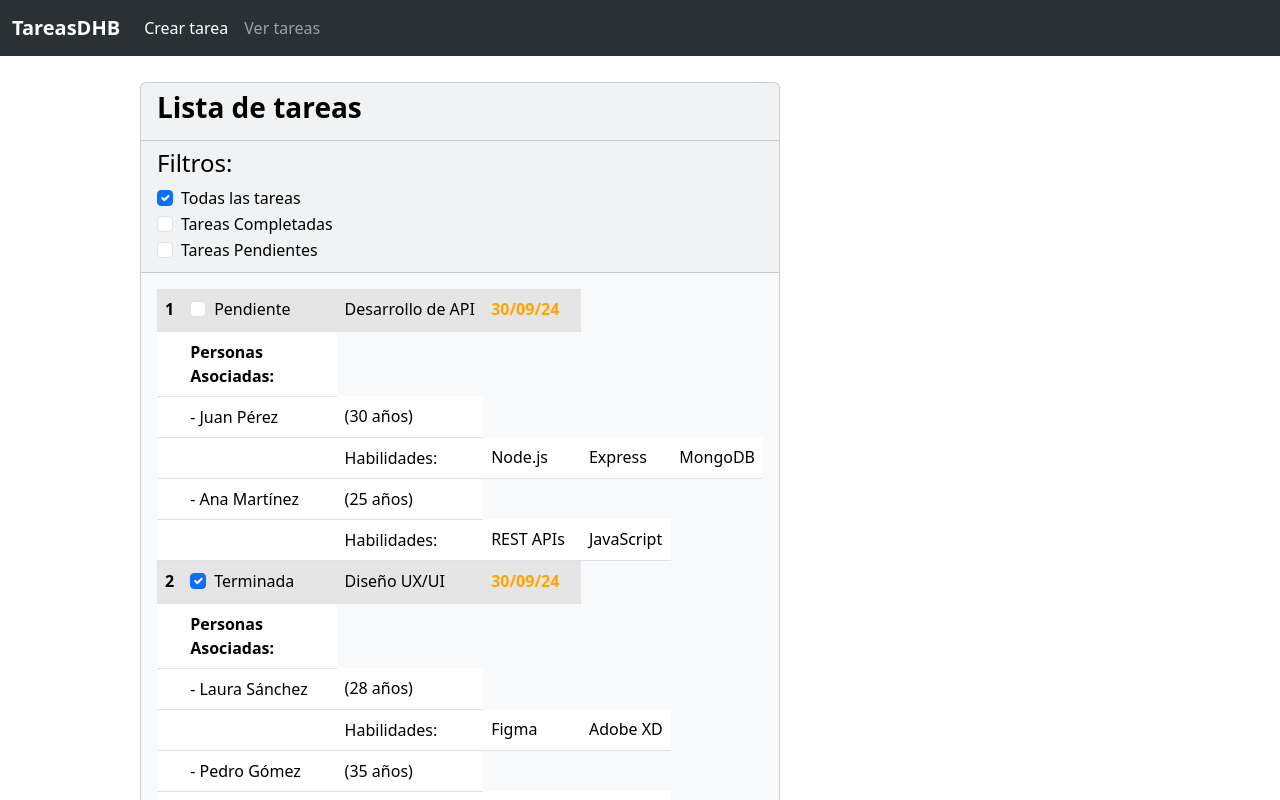
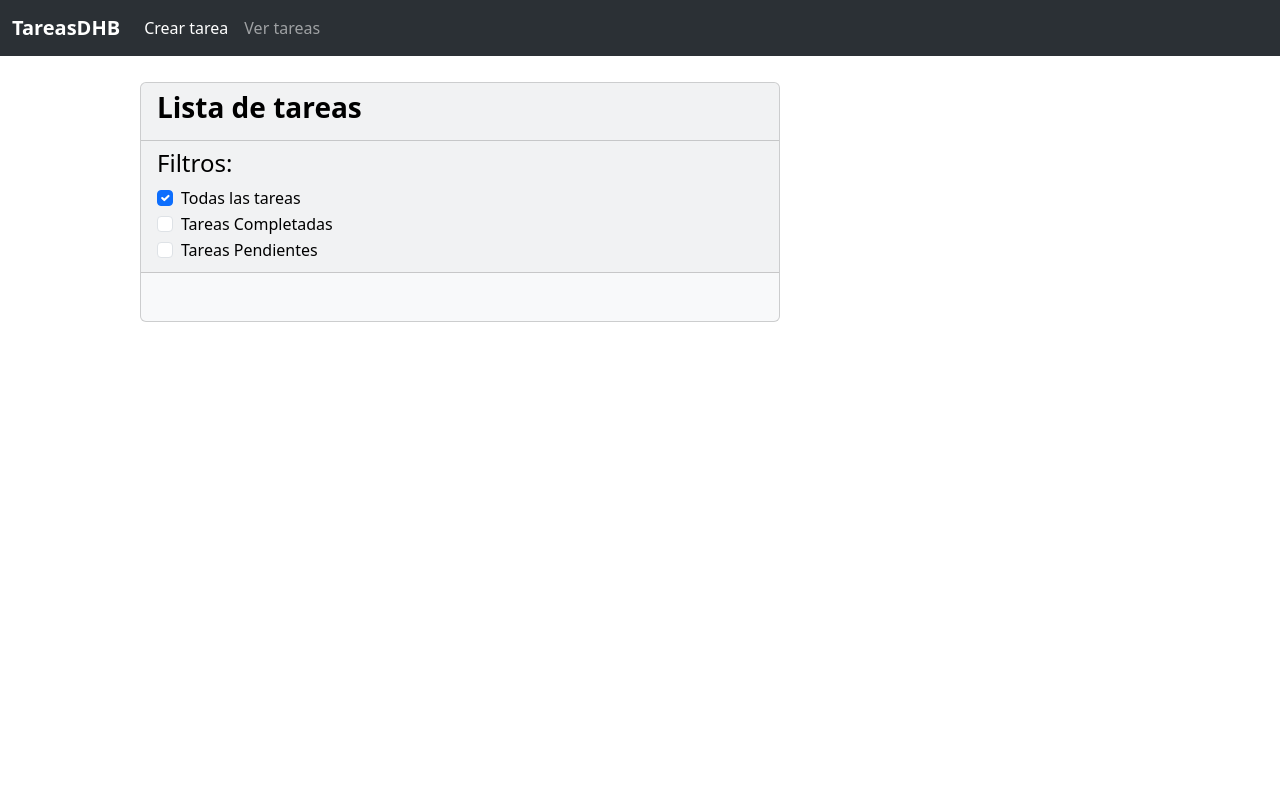
Before and after one commit to davidhb7/pruebaTareas, an Angular app: page /listar-tareas in a window 1280 px wide. Shown: the top 800 px of the page. Built offline with nearby package versions, Linux system fonts and the light colour scheme.

Commit message:
Funcionalidades principales

```diff
--- a/src/app/components/crear-tarea/crear-tarea.component.ts
+++ b/src/app/components/crear-tarea/crear-tarea.component.ts
@@ -2,6 +2,7 @@ import { Component, OnInit } from '@angular/core';
 import { FormBuilder, FormGroup, FormsModule, ReactiveFormsModule, Validators, FormArray, FormControl, AbstractControl } from '@angular/forms';
 import { ITarea } from '../../core/interfaces/ITarea';
 import { CommonModule } from '@angular/common';
+import { ServicioTareasService } from './../../core/services/servicio-tareas.service';
 
 @Component({
   selector: 'app-crear-tarea',
@@ -49,7 +50,8 @@ export class CrearTareaComponent implements OnInit{
   public nuevaHabilidad: FormControl = new FormControl('', Validators.required );
 
   constructor(
-    private fb: FormBuilder
+    private fb: FormBuilder,
+    private tareasServiceService: ServicioTareasService
   ){ }
 
   ngOnInit(): void {
@@ -138,13 +140,15 @@ export class CrearTareaComponent implements OnInit{
 
   guardarTarea() : void {
     const bodyRequest: ITarea = {
-      id:4,
+      id:this.tareasServiceService.arrayTareas.length+1,
       nombreTarea: this.formGroupTareas.get('nombreTarea')?.value || undefined ,
       fechaLimite: this.formGroupTareas.get('fechaTarea')?.value || undefined ,
       estado:false,
       personas: this.arrayPersonas
     }
     console.log(this.arrayPersonas)
+
+    this.tareasServiceService.agregarTarea = bodyRequest;
     this.arrayPersonas=[];
     this.formGroupTareas.reset();
     console.log(bodyRequest);
@@ -179,8 +183,8 @@ export class CrearTareaComponent implements OnInit{
     }
     else{
       return true;
-    }
-  }
+    }
+  }
 
 
 
--- a/src/app/components/lista-tareas/lista-tareas.component.html
+++ b/src/app/components/lista-tareas/lista-tareas.component.html
@@ -49,10 +49,11 @@
   <div class="card-body">
     <table class="table">
       <tbody>
+
         <!-- Recorrer tareas filtradas -->
         <ng-container *ngFor="let tarea of tareasFiltradas; index as i">
           <tr class="table-active">
-            <th scope="row">{{i + 1}}</th>
+            <th scope="row">{{ tarea.id }}</th>
 
             <td>
               <!-- Checkbox con estilo Bootstrap -->
@@ -68,12 +69,12 @@
             <td style="color: orange;"><strong>{{ tarea.fechaLimite }}</strong></td>
           </tr>
 
+          <!-- Mostrar personas asociadas -->
           <tr>
             <th scope="row"></th>
             <td><strong>Personas Asociadas:</strong></td>
           </tr>
 
-          <!-- Recorrer personas dentro de cada tarea -->
           <ng-container *ngFor="let persona of tarea.personas; index as i">
             <tr>
               <th scope="row"></th>
@@ -88,6 +89,7 @@
             </tr>
           </ng-container>
         </ng-container>
+
       </tbody>
     </table>
   </div>
--- a/src/app/components/lista-tareas/lista-tareas.component.ts
+++ b/src/app/components/lista-tareas/lista-tareas.component.ts
@@ -1,48 +1,18 @@
-import { Component } from '@angular/core';
+import { Component, OnInit } from '@angular/core';
 import { BehaviorSubject } from 'rxjs';
 import { ITarea } from '../../core/interfaces/ITarea';
+import { ServicioTareasService } from './../../core/services/servicio-tareas.service';
 
 @Component({
   selector: 'app-lista-tareas',
   templateUrl: './lista-tareas.component.html',
   styleUrls: ['./lista-tareas.component.css']
 })
-export class ListaTareasComponent {
+export class ListaTareasComponent implements OnInit {
 
-  tareas: ITarea[] = [
-    {
-      id: 1,
-      nombreTarea: 'Desarrollo de API',
-      fechaLimite: '30/09/24',
-      estado: false,
-      personas: [
-        { nombreCompleto: 'Juan Pérez', edad: 30, habilidades: ['Node.js', 'Express', 'MongoDB'] },
-        { nombreCompleto: 'Ana Martínez', edad: 25, habilidades: ['REST APIs', 'JavaScript'] },
-      ],
-    },
-    {
-      id: 2,
-      nombreTarea: 'Diseño UX/UI',
-      fechaLimite: '30/09/24',
-      estado: true,
-      personas: [
-        { nombreCompleto: 'Laura Sánchez', edad: 28, habilidades: ['Figma', 'Adobe XD'] },
-        { nombreCompleto: 'Pedro Gómez', edad: 35, habilidades: ['Photoshop', 'Illustrator'] },
-      ],
-    },
-    {
-      id: 3,
-      nombreTarea: 'Pruebas de Software',
-      fechaLimite: '30/09/24',
-      estado: false,
-      personas: [
-        { nombreCompleto: 'Carlos Ruiz', edad: 27, habilidades: ['Cypress', 'Selenium'] },
-        { nombreCompleto: 'María Fernanda', edad: 29, habilidades: ['Postman', 'JUnit'] },
-      ],
-    },
-  ];
-
-  tareasFiltradas: ITarea[] = this.tareas;  // Inicializa con todas las tareas
+  tareas: ITarea[] = [];
+  tareasFiltradas: ITarea[] = [];  // Inicializa las tareas filtradas
+  filtroActivo: 'todas' | 'completadas' | 'pendientes' = 'todas';  // Almacena el filtro activo
 
   private estadoTodas = new BehaviorSubject<boolean>(true);
   private estadoCompletadas = new BehaviorSubject<boolean>(false);
@@ -52,24 +22,43 @@ export class ListaTareasComponent {
   estadoCompletadas$ = this.estadoCompletadas.asObservable();
   estadoPendientes$ = this.estadoPendientes.asObservable();
 
-  constructor() {}
+  constructor(
+    private tareasServiceService: ServicioTareasService
+  ) {}
+
+  ngOnInit(): void {
+    this.cargarTareas();
+  }
+
+  cargarTareas(): void {
+    this.tareas = this.tareasServiceService.obtenerTareas;
+    this.aplicarFiltroActual();  // Aplica el filtro activo cuando se cargan las tareas
+  }
 
   // Método para cambiar el estado de la tarea
   cambioEstadotarea(event: any, id: number): void {
     const tarea = this.tareas.find(t => t.id === id);
     if (tarea) {
       tarea.estado = event.target.checked;  // Actualiza el estado
+      this.tareasServiceService.actualizarEstadoTarea(id, tarea.estado);  // Actualiza el estado en el servicio
+      this.aplicarFiltroActual();  // Aplica el filtro activo nuevamente
     }
   }
 
   // Filtrar tareas según el checkbox seleccionado
   seleccionarFiltro(filtro: 'todas' | 'completadas' | 'pendientes') {
-    switch (filtro) {
+    this.filtroActivo = filtro;  // Actualiza el filtro activo
+    this.aplicarFiltroActual();  // Aplica el filtro seleccionado
+  }
+
+  // Método para aplicar el filtro actual basado en el filtro activo
+  aplicarFiltroActual() {
+    switch (this.filtroActivo) {
       case 'todas':
         this.estadoTodas.next(true);
         this.estadoCompletadas.next(false);
         this.estadoPendientes.next(false);
-        this.tareasFiltradas = this.tareas;  // Mostrar todas las tareas
+        this.tareasFiltradas = [...this.tareas];  // Mostrar todas las tareas
         break;
       case 'completadas':
         this.estadoTodas.next(false);
--- /dev/null
+++ b/src/app/core/services/servicio-tareas.service.ts
@@ -0,0 +1,29 @@
+import { Injectable } from '@angular/core';
+
+@Injectable({
+  providedIn: 'root'
+})
+export class ServicioTareasService {
+
+  constructor() { }
+
+  arrayTareas: any[] = [];
+
+  get obtenerTareas () {
+    return this.arrayTareas;
+  }
+
+  set agregarTarea( nuevaTarea: any) {
+    this.arrayTareas.push(nuevaTarea);
+  }
+
+  actualizarEstadoTarea(id: number, estado: boolean): void {
+    const tarea = this.arrayTareas.find(t => t.id === id);
+    if (tarea) {
+      tarea.estado = estado;
+    }
+  }
+
+
+
+}
```
Also changed, not shown: 2 other files (tests, documents, lock files or other folders).
